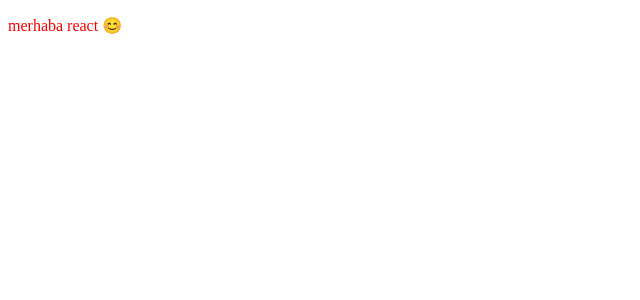
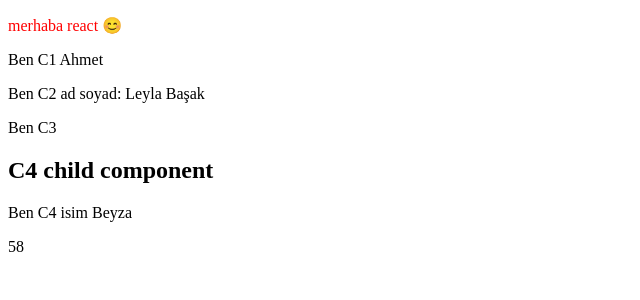
Before and after one commit to emre-boz/ders12tekrar, a React (Create React App) app: page / in a window 1280 px wide. Shown: the top 300 px of the page, without its empty margins (0-640 px from the left). Built offline with nearby package versions, Linux system fonts and the light colour scheme.

Commit message:
ic ice kompenentler memo kullanimi css

```diff
--- /dev/null
+++ b/src/App.js
@@ -0,0 +1,25 @@
+import React from "react";
+import C1 from "./C1";
+import C2 from "./C2";
+import C3 from "./C3";
+import C4 from "./C4";
+
+function App(){
+    const [acKapa,acKapaDegistir]=React.useState(false);
+
+console.log("app çalıştı");
+
+
+    return(
+
+<>
+<C1 isim="Ahmet" soyisim="Yıldız"/>
+<C2 isim="Leyla" soyisim="Başak" sevdigiRenkler={{kirmizi:true, ensevdigi:"mahmutrengi"}}/>
+<C3 isim="Buket">
+    <h2>C4 child component</h2>
+    <C4 isim="Beyza"/>
+</C3>
+</>
+    );
+}
+export default App;
--- /dev/null
+++ b/src/C1.js
@@ -0,0 +1,10 @@
+function C1({isim}){
+    console.log("C1 çalıştı");
+    return(
+        <p>
+            Ben C1 {isim}
+        </p>
+    )
+}
+
+export default C1;
--- /dev/null
+++ b/src/C2.js
@@ -0,0 +1,14 @@
+import {memo} from "react";
+
+function C2(ozellikler){
+    console.log("C2 çalıştı");
+    const adSoyad=ozellikler.isim+' '+ozellikler.soyisim;
+    return(
+        <p>
+            Ben C2 ad soyad: {adSoyad}
+
+        </p>
+    )
+}
+
+export default memo(C2);
--- /dev/null
+++ b/src/C3.js
@@ -0,0 +1,13 @@
+import React from "react";
+
+function C3(props){
+    console.log("C3 çalıştı");
+    return(
+        <p>
+            Ben C3
+            {props.children}
+        </p>
+    )
+}
+
+export default React.memo(C3);
--- /dev/null
+++ b/src/C4.js
@@ -0,0 +1,14 @@
+function C4({isim}){
+    console.log("C4 çalıştı");
+    return(
+        <>
+                <p>
+            Ben C4 isim {isim}
+        </p>
+        <p>{new Date().getSeconds()}</p>
+        </>
+
+    )
+}
+
+export default C4;
--- a/src/index.js
+++ b/src/index.js
@@ -1,8 +1,13 @@
 import React from 'react';
 import ReactDOM from 'react-dom/client';
-
+import App from "./App";
 
 const root = ReactDOM.createRoot(document.getElementById('root'));
 root.render(
-<p style={{color:"red"}}>merhaba react 😊</p>
+    <>
+    <p style={{color:"red"}}>merhaba react 😊</p>
+    <App />
+    </>
+
+
 );
```
